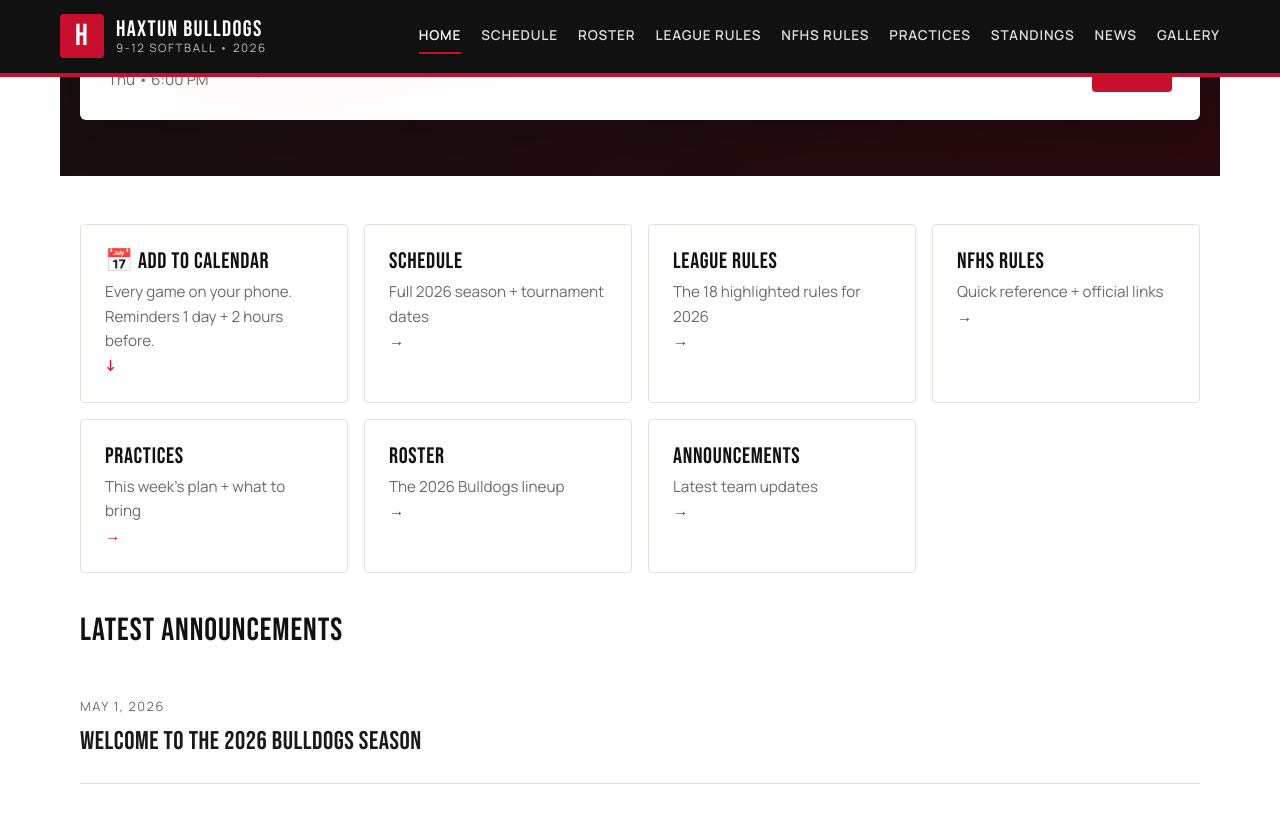
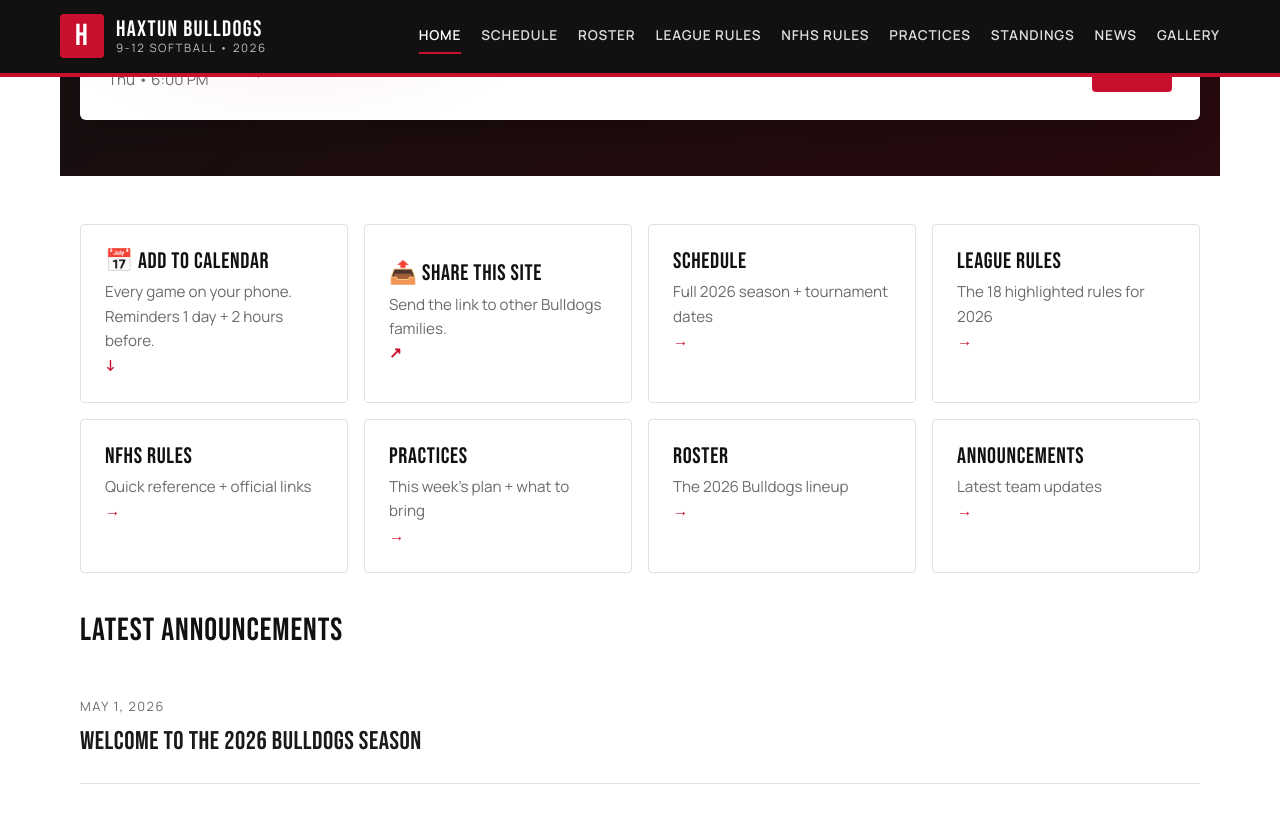
Before and after one commit to mcconnellentllc-cloud/haxtun-softball9-12, a Jekyll site: the page built from index.html, in a window 1280 px wide and 900 px high, scrolled down 576 px. Shown: the top 823 px of the window. Built offline with Jekyll 4.4.1, drawn with Linux system fonts in a browser that asks for light colours; part of the change alters nothing that is shown.

Commit message:
Add Share This Site button on home page (Web Share API + clipboard fallback)

```diff
--- a/index.html
+++ b/index.html
@@ -48,6 +48,15 @@ permalink: /
       <p>Every game on your phone. Reminders 1 day + 2 hours before.</p>
       <p><span class="card__arrow">↓</span></p>
     </a>
+    <button class="card" type="button" id="share-btn"
+            style="font:inherit;text-align:left;width:100%;cursor:pointer"
+            data-share-url="{{ '/' | absolute_url }}"
+            data-share-title="{{ site.title }}"
+            data-share-text="{{ site.description }}">
+      <h3>📤 Share This Site</h3>
+      <p id="share-text">Send the link to other Bulldogs families.</p>
+      <p><span class="card__arrow" id="share-arrow">↗</span></p>
+    </button>
     <a class="card" href="{{ '/schedule/' | relative_url }}">
       <h3>Schedule</h3>
       <p>Full {{ site.season }} season + tournament dates</p>
@@ -80,6 +89,51 @@ permalink: /
     </a>
   </div>
 
+  <script>
+    (function(){
+      var btn = document.getElementById('share-btn');
+      if(!btn) return;
+      var textEl = document.getElementById('share-text');
+      var arrowEl = document.getElementById('share-arrow');
+      var originalText = textEl.textContent;
+      var originalArrow = arrowEl.textContent;
+      var resetTimer;
+      function flash(msg){
+        textEl.textContent = msg;
+        arrowEl.textContent = '✓';
+        clearTimeout(resetTimer);
+        resetTimer = setTimeout(function(){
+          textEl.textContent = originalText;
+          arrowEl.textContent = originalArrow;
+        }, 2000);
+      }
+      btn.addEventListener('click', async function(){
+        var url = btn.dataset.shareUrl;
+        var title = btn.dataset.shareTitle;
+        var text = btn.dataset.shareText;
+        try {
+          if(navigator.share){
+            await navigator.share({title:title, text:text, url:url});
+            return;
+          }
+          if(navigator.clipboard && navigator.clipboard.writeText){
+            await navigator.clipboard.writeText(url);
+            flash('Link copied to clipboard');
+            return;
+          }
+          var ta = document.createElement('textarea');
+          ta.value = url; ta.setAttribute('readonly','');
+          ta.style.position = 'absolute'; ta.style.left = '-9999px';
+          document.body.appendChild(ta);
+          ta.select();
+          document.execCommand('copy');
+          document.body.removeChild(ta);
+          flash('Link copied to clipboard');
+        } catch(e){ /* user cancelled — silent */ }
+      });
+    })();
+  </script>
+
   <h2>Latest Announcements</h2>
   <ul class="news-list">
     {% for post in site.posts limit:3 %}
```
